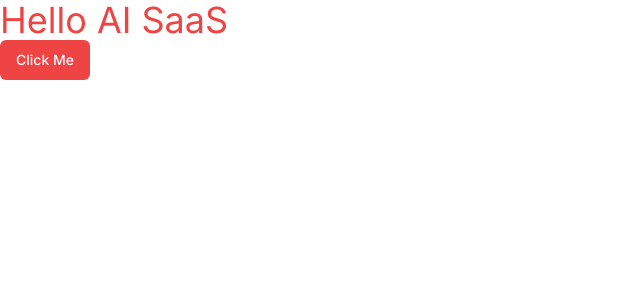
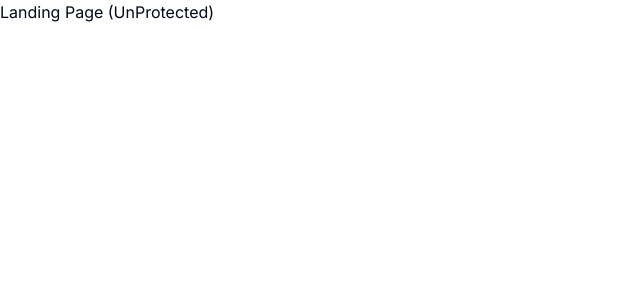
Before and after one commit to fahadakbar1/AI-SaaS, a Next.js app: page / in a window 1280 px wide. Shown: the top 300 px of the page, without its empty margins (0-640 px from the left). Built offline with nearby package versions, Linux system fonts and the light colour scheme.

Commit message:
Set folder structure by making page groups

```diff
--- /dev/null
+++ b/app/(dashboard)/(routes)/dashboard/page.tsx
@@ -0,0 +1,7 @@
+export default function Dashboard() {
+  return (
+    <>
+      <p>Dashboard (Protected)</p>
+    </>
+  );
+}
--- /dev/null
+++ b/app/(landing)/page.tsx
@@ -0,0 +1,9 @@
+const LandingPage = () => {
+  return (
+    <>
+      <p>Landing Page (UnProtected)</p>
+    </>
+  );
+};
+
+export default LandingPage;
--- a/app/layout.tsx
+++ b/app/layout.tsx
@@ -5,8 +5,8 @@ import { Inter } from 'next/font/google'
 const inter = Inter({ subsets: ['latin'] })
 
 export const metadata: Metadata = {
-  title: 'Create Next App',
-  description: 'Generated by create next app',
+  title: 'Genious',
+  description: 'AI Platform',
 }
 
 export default function RootLayout({
--- a/app/page.tsx
+++ /dev/null
@@ -1,10 +0,0 @@
-import { Button } from "@/components/ui/button";
-
-export default function Home() {
-  return (
-    <>
-    <h1 className='text-4xl text-red-500'>Hello AI SaaS</h1>
-    <Button variant="destructive">Click Me</Button>
-    </>
-  )
-}
```
